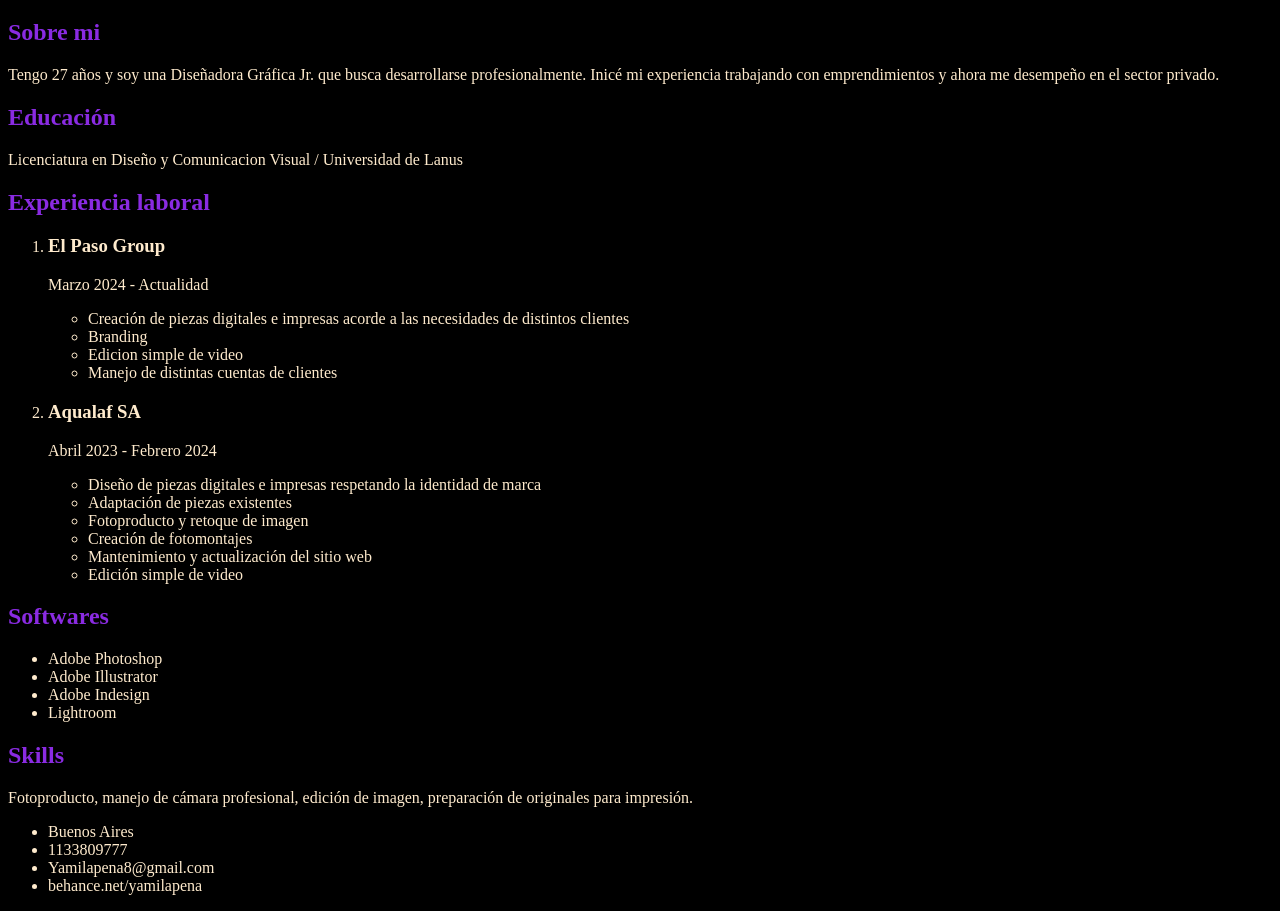
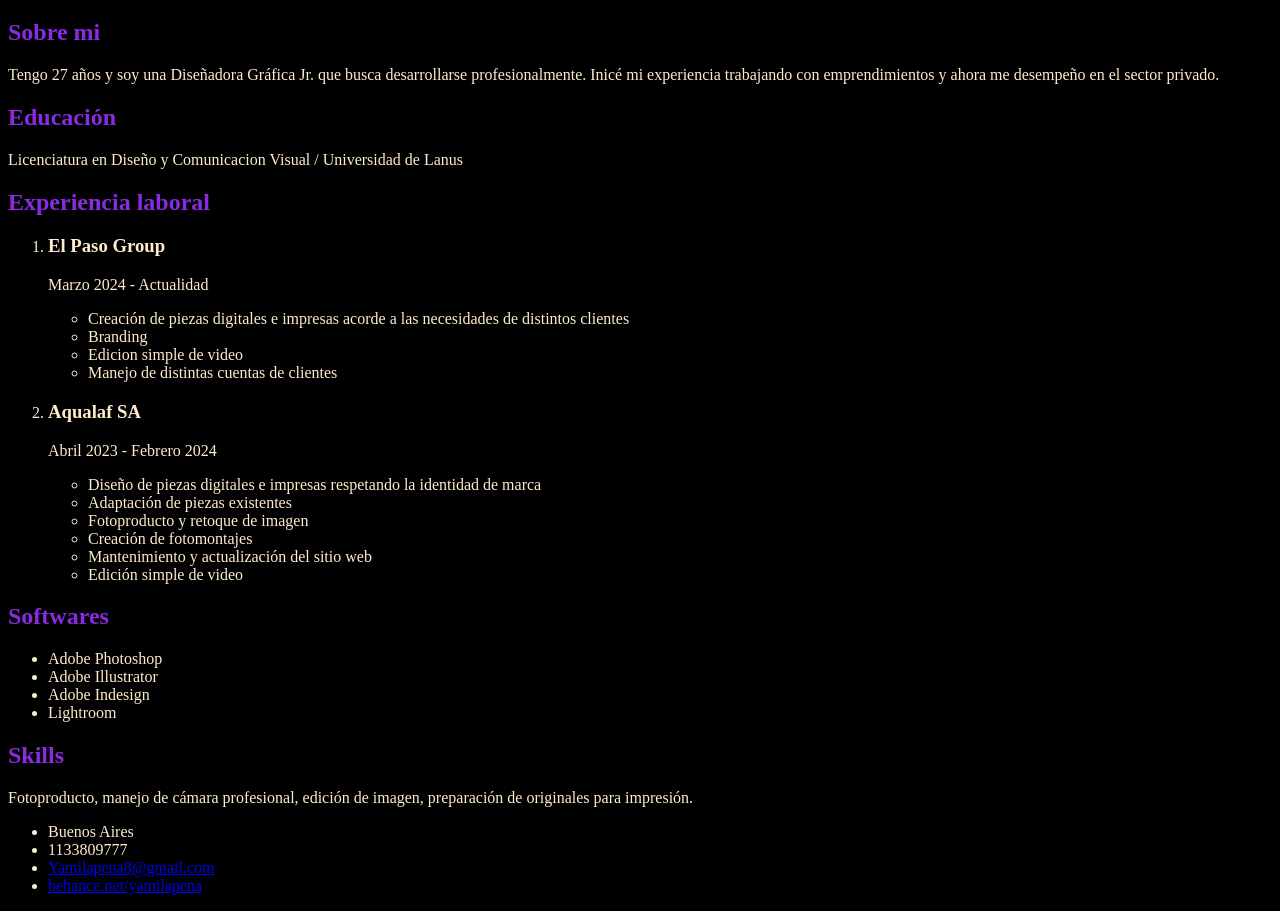
Before and after one commit to yamipena/pena_cv, a plain HTML site: page index.html in a window 1280 px wide. Shown: the part 61-972 px from the top of the page. Drawn offline with Linux system fonts and the light colour scheme.

Commit message:
correcciones

```diff
--- a/index.html
+++ b/index.html
@@ -4,7 +4,6 @@
         <meta charset="utf-8"/>
         <title>Yamila Pena</title>
         <link href="styles.css" rel="stylesheet" type="text/css">
-        <!-- Recién me estoy poniendo a tiro con CSS asi que por ahora esta muy basicón. Ya lo iré actualizando en la semana pero quiero saber si el html va bien. Gracias :) -->
 
     </head>
 
@@ -67,16 +66,18 @@
                 <p>Fotoproducto, manejo de cámara profesional, edición de imagen, preparación de originales para impresión.</p>
             </aside>
         </main>
-    </body>
 
         <footer>
             <section>
                 <ul>
                     <li>Buenos Aires</Li>
                     <li>1133809777</li>
-                <li>Yamilapena8@gmail.com</li>
-                <li>behance.net/yamilapena</li>
+                    <li><a href="mailto:yamilapena8@gmail.com">Yamilapena8@gmail.com</a></li>
+                    <li><a href="https://www.behance.net/yamilapena">behance.net/yamilapena</a></li>
                 </ul>
             </section>
         </footer>
+
+    </body>
+
 </html>
```
Lines whose indentation alone changed are shown as unchanged.
